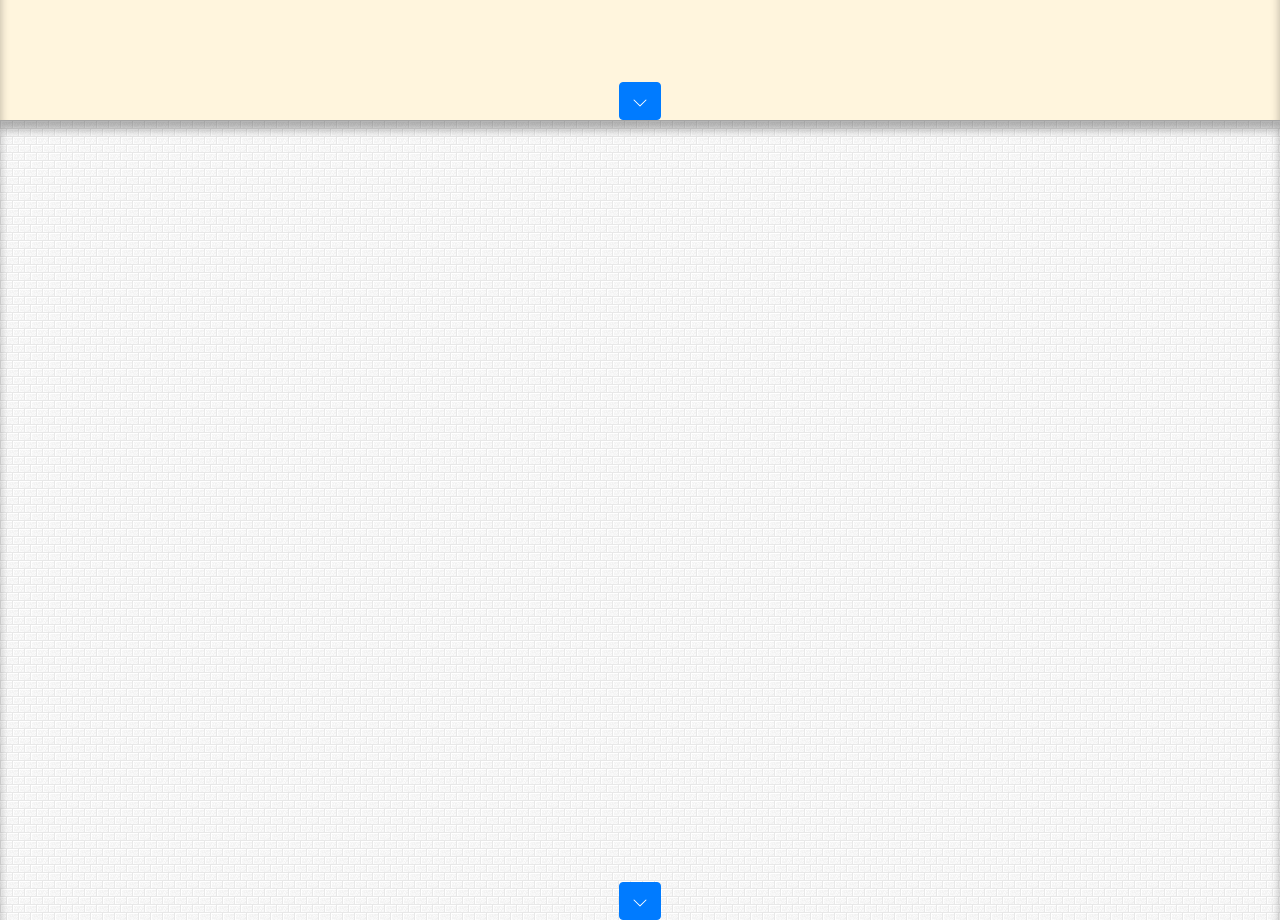
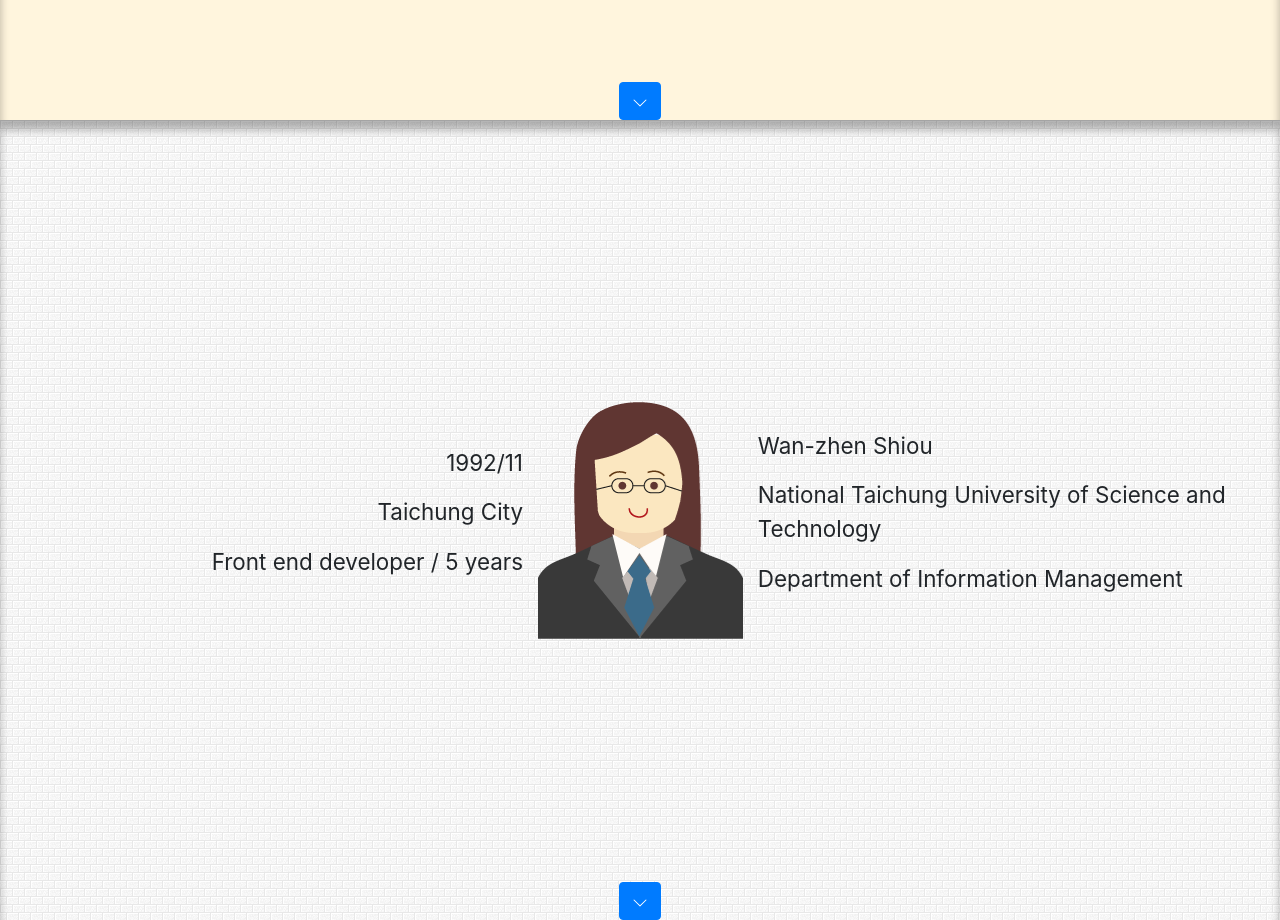
Before and after one commit to wan-zhen/cv2020, an Angular app: page / in a window 1280 px wide. Shown: the part 680-1600 px from the top of the page. Built offline with nearby package versions, Linux system fonts and the light colour scheme.

Commit message:
abount component design

```diff
--- a/src/app/abount/abount.component.html
+++ b/src/app/abount/abount.component.html
@@ -1 +1,19 @@
+<div class="row animate__animated animate__zoomInRight">
+    <div class="col-xl-5 col-4 align-self-center">
+        <div class="text-right">
+            <p>1992/11</p>
+            <p>Taichung City</p>
+            <p>Front end developer / 5 years</p>
+        </div>
+    </div>
+    <div class="col-xl-2 col-4 me">
+    </div>
+    <div class="col-xl-5 col-4 align-self-center">
+        <div>
+            <p>Wan-zhen Shiou</p>
+            <p>National Taichung University of Science and Technology</p>
+            <p>Department of Information Management</p>
+        </div>
+    </div>
+</div>
 <app-arrow-btn [index]="2"></app-arrow-btn>
--- a/src/app/abount/abount.component.scss
+++ b/src/app/abount/abount.component.scss
@@ -1,8 +1,29 @@
-:host{
+:host {
     display: block;
     height: 100vh;
-    box-shadow: inset 0px 10px 10px rgba(0,0,0,0.3);
+    box-shadow: inset 0px 10px 10px rgba(0, 0, 0, 0.3);
     background-image: url('/assets/images/white_brick_wall.png');
-    text-align: center;
     position: relative;
 }
+
+.row {
+    height: 100vh;
+    width: 96vw;
+    margin: 0 auto;
+}
+
+.me {
+    background-image: url('/assets/images/me.png');
+    background-repeat: no-repeat;
+    background-position: center;
+}
+
+p {
+    font-size: 1.4rem;
+}
+
+// @media (min-width: 1200px) {
+//     .row {
+//         width: 50vw;
+//     }
+// }
--- a/src/app/arrow-btn/arrow-btn.component.scss
+++ b/src/app/arrow-btn/arrow-btn.component.scss
@@ -1,5 +1,6 @@
 .arrow-btn{
     position: absolute;
     bottom: 0;
+    left: 50%;
     margin-left: -21px;
 }
```
